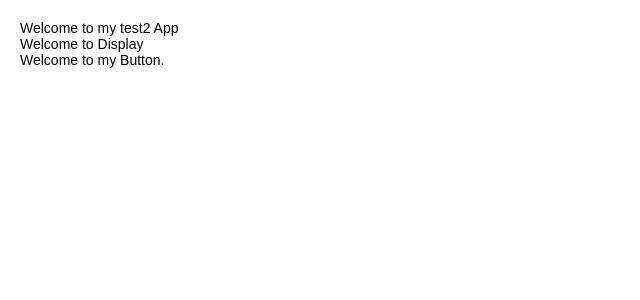
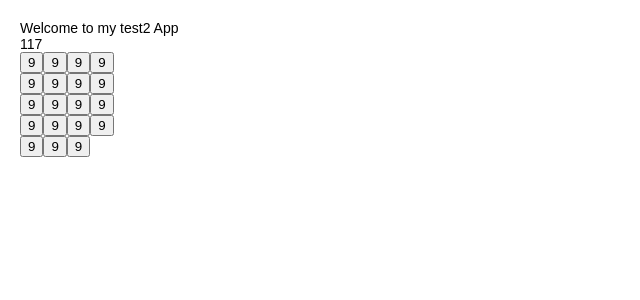
Before and after one commit to varvarasd/test2, a React (Create React App) app: page / in a window 1280 px wide. Shown: the top 300 px of the page, without its empty margins (0-640 px from the left). Built offline with nearby package versions, Linux system fonts and the light colour scheme.

Commit message:
static render method. create 19 buttons in the buttonpanel

```diff
--- a/src/component/Button.js
+++ b/src/component/Button.js
@@ -3,9 +3,9 @@ import React from 'react';
 class Button extends React.Component {
     render() {
         return(
-            <div>
-                Welcome to my Button.
-            </div>
+            <button>
+                9
+            </button>
         );
     }
 }
--- a/src/component/ButtonPanel.js
+++ b/src/component/ButtonPanel.js
@@ -6,7 +6,35 @@ class ButtonPanel extends React.Component {
     render() {
         return (
             <div>
-                <Button />
+                <div>
+                    <Button />
+                    <Button />
+                    <Button />
+                    <Button />
+                </div>
+                <div>
+                    <Button />
+                    <Button />
+                    <Button />
+                    <Button />
+                </div>
+                <div>
+                    <Button />
+                    <Button />
+                    <Button />
+                    <Button />
+                </div>
+                <div>
+                    <Button />
+                    <Button />
+                    <Button />
+                    <Button />
+                </div>
+                <div>
+                    <Button />
+                    <Button />
+                    <Button />
+                </div>
             </div>
         );
     }
--- a/src/component/Display.js
+++ b/src/component/Display.js
@@ -4,7 +4,9 @@ class Display extends React.Component {
     render() {
         return (
             <div>
-                Welcome to Display
+                <div>
+                   117
+                </div>
             </div>
         );
     }
```
